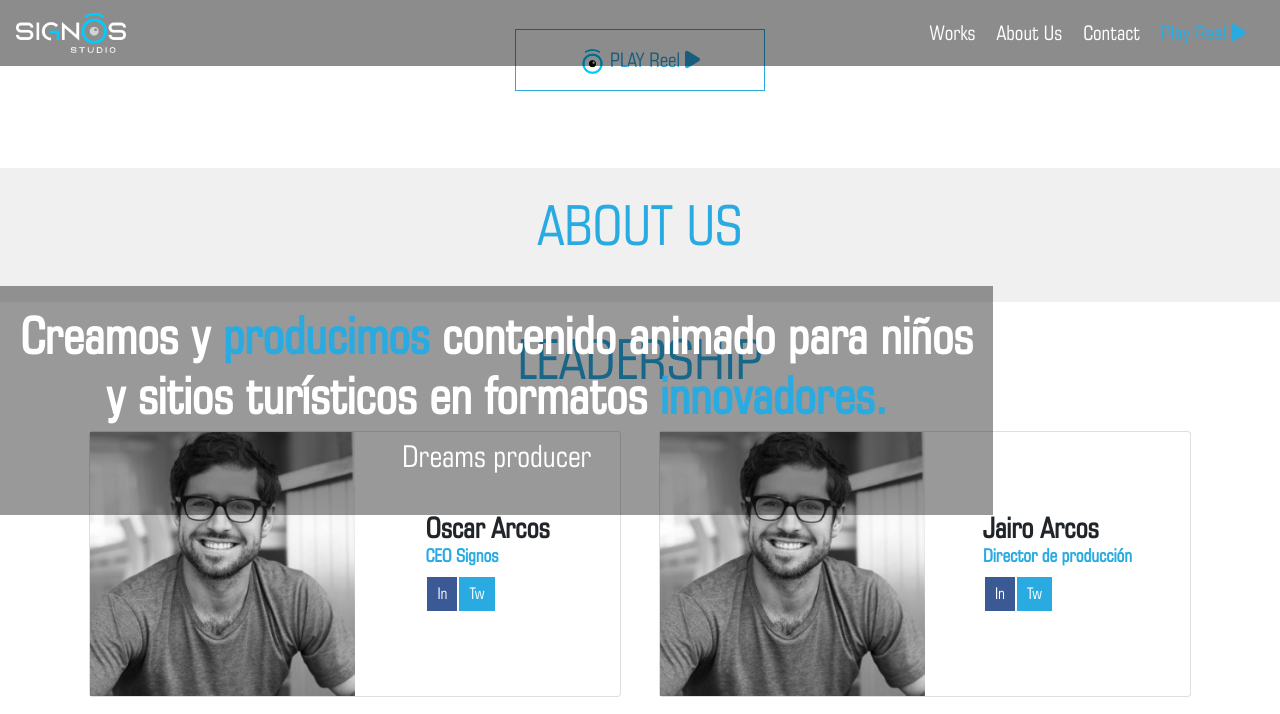
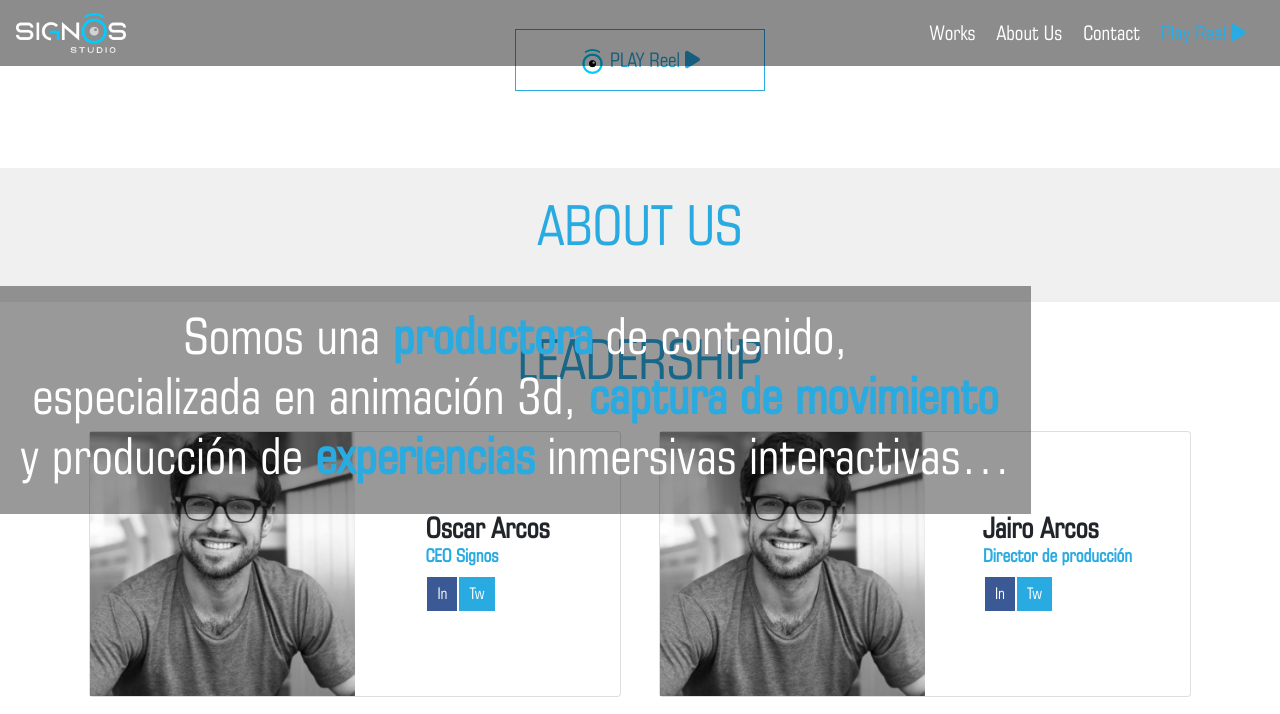
Before and after one commit to oskarkos/signos-final-2019, a PHP site: template views/template.php in a window 1280 px wide. Shown: the top 714 px of the page. Run offline with PHP 8.4, Linux system fonts and the light colour scheme; the template is opened without the code that fills it, so the values that code supplies are empty; some libraries are stand-ins or nearby versions.

Commit message:
Commit message

```diff
--- a/backend/views/template.php
+++ b/backend/views/template.php
@@ -4,7 +4,7 @@
 <!DOCTYPE html>
 <html lang="en">
 <head>
-<meta charset="UTF-8">
+<meta http-equiv="Content-Type" content="text/html; charset=utf-8"/>
     <meta name="viewport" content="width=device-width, initial-scale=1.0">
     <meta http-equiv="X-UA-Compatible" content="ie=edge">
     <link rel="stylesheet" href="https://stackpath.bootstrapcdn.com/bootstrap/4.3.1/css/bootstrap.min.css">
--- a/views/modules/slide.php
+++ b/views/modules/slide.php
@@ -3,9 +3,7 @@
     <!---- Frase ---->
     <div class="padre-texto">
         <div class="texto">
-            <h2><strong> Creamos y <span style="color: #29ABE2"> producimos</span> contenido animado para niños <br> y sitios turísticos
-            en formatos <span style="color: #29ABE2"> innovadores.</span></strong></h2>
-            <p>Dreams producer</p></div>
+            <h2> Somos una <strong><span style="color: #29ABE2"> productora</span></strong> de contenido,<br> especializada en animación 3d, <strong><span style="color: #29ABE2"> captura de movimiento</span></strong><br> y producción de <strong><span style="color: #29ABE2">experiencias </span></strong>inmersivas interactivas…</h2></div>
     </div>
     <!---- FinFrase ---->
     <div id="carouselExampleIndicators" class="carousel slide" data-ride="carousel" data-pause="false">
--- a/views/template.php
+++ b/views/template.php
@@ -2,9 +2,7 @@
 <html lang="en">
   <head>
     <!-- Required meta tags -->
-    <meta charset="utf-8">
-    <meta name="viewport" content="width=device-width, initial-scale=1, shrink-to-fit=no">
-
+    <meta http-equiv="Content-Type" content="text/html; charset=utf-8"/>
     <!-- Bootstrap CSS -->
     <link rel="stylesheet" href="https://stackpath.bootstrapcdn.com/bootstrap/4.3.1/css/bootstrap.min.css" integrity="sha384-ggOyR0iXCbMQv3Xipma34MD+dH/1fQ784/j6cY/iJTQUOhcWr7x9JvoRxT2MZw1T" crossorigin="anonymous">
     <link rel="stylesheet" href="views/css/MenuEstilos.css">
```
